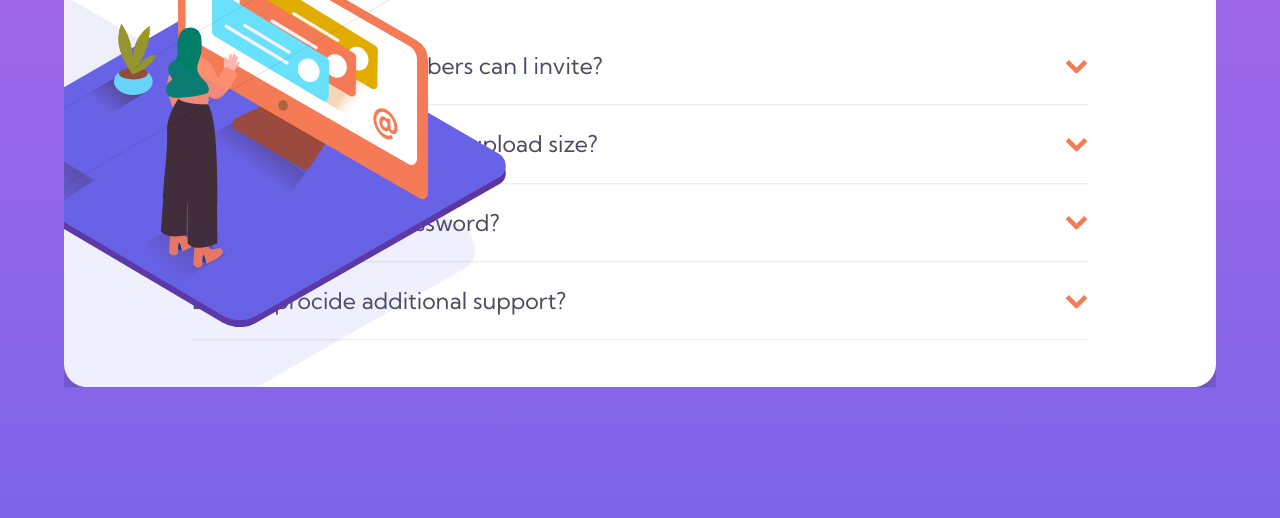
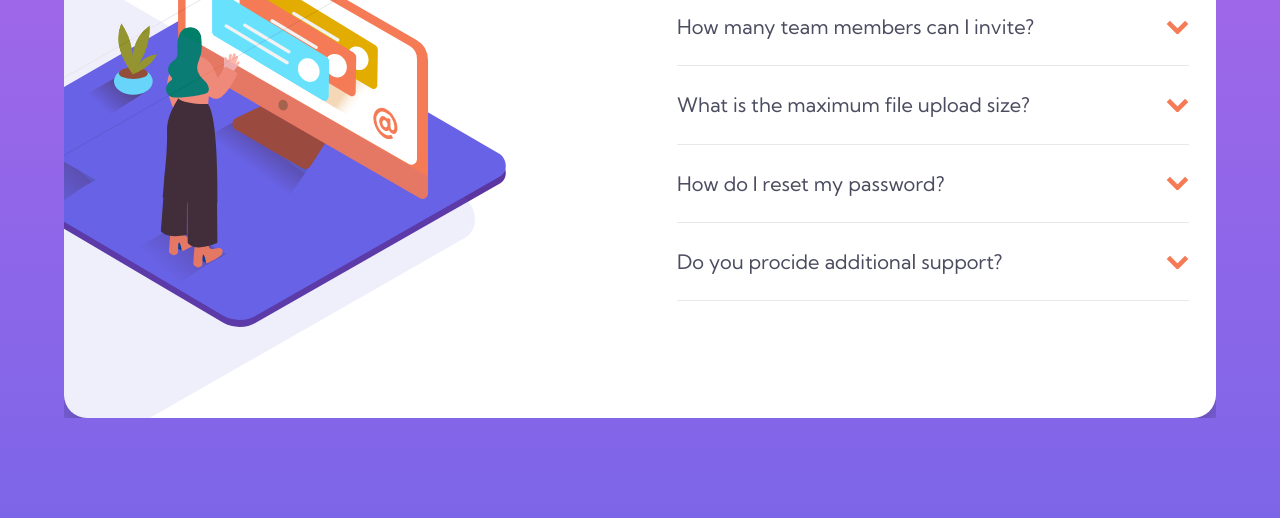
Before and after one commit to cehicm/responsive-accordion, a website: page index.html in a window 1280 px wide. Shown: the part 282-800 px from the top of the page. Drawn offline with nearby package versions, Linux system fonts and the light colour scheme.

Commit message:
Add font and accordion styles for 1024px screens

```diff
--- a/src/sass/components/_accordion.scss
+++ b/src/sass/components/_accordion.scss
@@ -3,11 +3,13 @@
 
 .accordion {
 	&-wrapper {
+		@include sc-breakpoint(1024) {
+			overflow: hidden;
+		}
 		position: absolute;
 		top: 50%;
 		right: 50%;
 		transform: translate(50%, -50%);
-		overflow: hidden;
 	}
 
 	&-container {
@@ -22,14 +24,17 @@
 		.border-img {
 			position: absolute;
 			&__main {
-				// @include sc-breakpoint(768) {
-				// 	width: 518px;
-				// }
+				@include sc-breakpoint(768) {
+					width: 518px;
+					transform: translateY(-125px);
+				}
+				@include sc-breakpoint(1024) {
+					transform: translateY(0);
+				}
 
 				img {
 					@include sc-breakpoint(1024) {
 						height: auto;
-
 						width: 550px;
 					}
 				}
@@ -41,11 +46,6 @@
 				width: 236.85px;
 			}
 			&__shadow {
-				@include sc-breakpoint(768) {
-					top: 221px;
-					//width: 518px;
-				}
-
 				@include sc-breakpoint(1024) {
 					left: -588px;
 					top: -297px;
@@ -69,16 +69,20 @@
 			align-items: center;
 		}
 
+		@include sc-breakpoint(1024) {
+			align-self: end;
+		}
+
 		margin-top: 0;
 		padding: 0 27px 31px 27px;
 	}
 	&-list-wrapper {
 		@include sc-breakpoint(768) {
 			width: 90vw;
-			margin-top: 236px;
 		}
 
 		@include sc-breakpoint(1024) {
+			height: 600px;
 			margin-top: 0;
 		}
 
@@ -97,12 +101,13 @@
 
 		.accordion-main-title {
 			@include sc-breakpoint(768) {
-				margin-top: 245px;
+				margin-top: 213px;
 				margin-bottom: 60px;
 			}
 
 			@include sc-breakpoint(1024) {
-				margin-top: 79px;
+				margin-top: 70px;
+				margin-left: 173px;
 			}
 
 			margin-top: 124px;
@@ -117,6 +122,10 @@
 			@include sc-breakpoint(768) {
 				max-width: 70vw;
 				padding: 20px 0;
+			}
+
+			@include sc-breakpoint(1024) {
+				max-width: 40vw;
 			}
 
 			display: grid;
@@ -135,6 +144,10 @@
 				@include sc-breakpoint(768) {
 					padding: 8px 20px 8px 0;
 				}
+				@include sc-breakpoint(1024) {
+					padding-bottom: 0;
+				}
+
 				display: none;
 				margin: 0;
 				padding-top: 1px;
--- a/src/sass/layout/_typography.scss
+++ b/src/sass/layout/_typography.scss
@@ -5,11 +5,25 @@ body {
 	font-family: "Kumbh Sans";
 }
 
+.accordion-main-title {
+	@include sc-breakpoint(768) {
+		font-size: 60px;
+	}
+	font-size: 32px;
+	line-height: 40px;
+}
+
 .question-title {
 	@include sc-breakpoint(768) {
 		font-size: 26px;
 		line-height: normal;
 	}
+
+	@include sc-breakpoint(1024) {
+		font-size: 20px;
+		line-height: 17.36px;
+	}
+
 	font-size: 13px;
 	font-weight: 400;
 	line-height: 16px;
@@ -26,17 +40,13 @@ body {
 		font-size: 23px;
 		line-height: 31px;
 	}
+
+	@include sc-breakpoint(1024) {
+		font-size: 18px;
+	}
 	color: colors.$text-light-gray;
 	font-size: 12px;
 	line-height: 18px;
-}
-
-.accordion-main-title {
-	@include sc-breakpoint(768) {
-		font-size: 60px;
-	}
-	font-size: 32px;
-	line-height: 40px;
 }
 
 .text-dark--bold {
```
Also changed, not shown: dist/css/styles.css, dist/css/styles.min.css.
